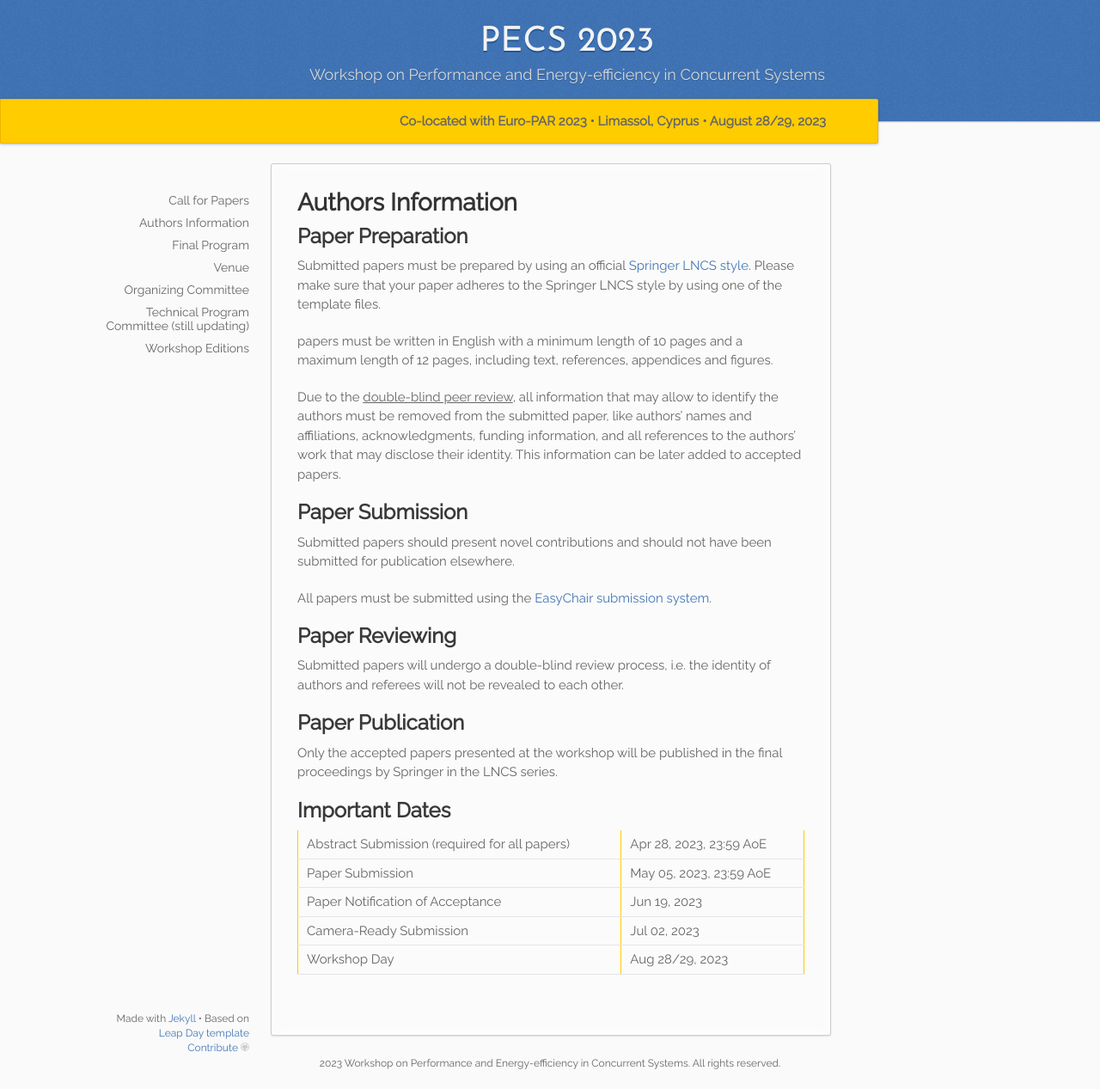
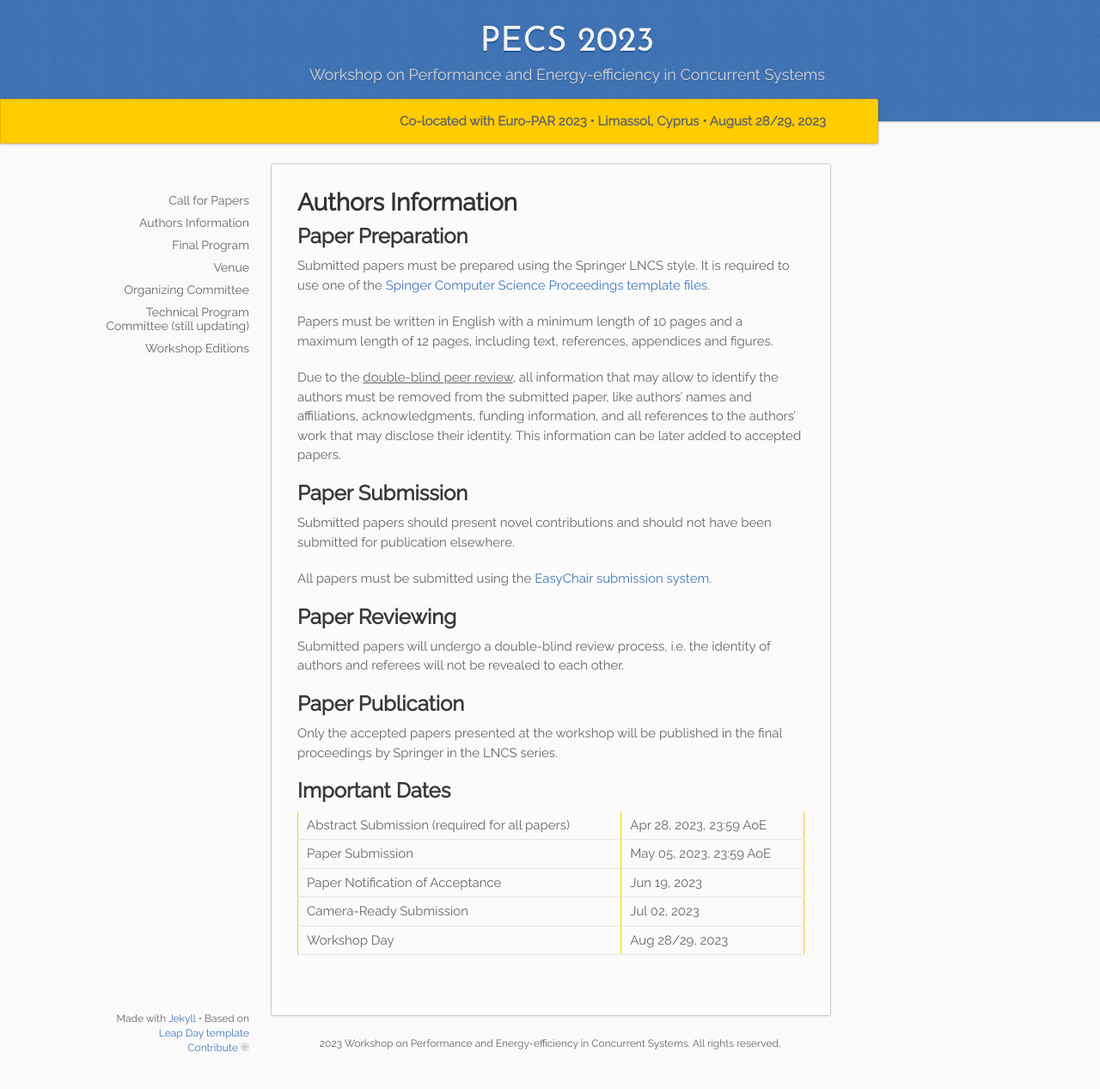
Before and after one commit to pecs-workshop/pecs-workshop.github.io, a Jekyll site: the page built from _2023/03.authors.md, in a window 1280 px wide and 1267 px high. Shown: the whole window at 86% size. Built offline with Jekyll 4.4.1, drawn with Linux system fonts in a browser that asks for light colours.

```diff
--- a/_2023/03.authors.md
+++ b/_2023/03.authors.md
@@ -8,9 +8,9 @@ permalink: /:collection/authors
 
 ## Paper Preparation
 
-Submitted papers must be prepared by using an official [Springer LNCS style](https://www.springer.com/gp/computer-science/lncs/conference-proceedings-guidelines). Please make sure that your paper adheres to the Springer LNCS style by using one of the template files.
+Submitted papers must be prepared using the Springer LNCS style. It is required to use one of the [Spinger Computer Science Proceedings template files](https://www.springer.com/gp/computer-science/lncs/conference-proceedings-guidelines).
 
-papers must be written in English with a minimum length of {{edition.min_pagelimit}} pages and a maximum length of {{edition.max_pagelimit}} pages, including text, references, appendices and figures.
+Papers must be written in English with a minimum length of {{edition.min_pagelimit}} pages and a maximum length of {{edition.max_pagelimit}} pages, including text, references, appendices and figures.
 
 Due to the <u>double-blind peer review</u>, all information that may allow to identify the authors must be removed from the submitted paper, like authors’ names and affiliations, acknowledgments, funding information, and all references to the authors’ work that may disclose their identity. This information can be later added to accepted papers.
 
--- a/_config.yml
+++ b/_config.yml
@@ -14,6 +14,7 @@ current_year: 2023
 # edition and set these variables correctly, a good part of the site is already consistent.
 collections:
   '2023':
+    description: Workshop on Performance and Energy-efficiency in Concurrent and Distributed Systems
     output: true
     permalink: /:collection/:title
     venue: "Limassol, Cyprus"
```
Also changed, not shown: _2023/07.venue.md (+1 -1 lines), _2023/index.md (+1 -1 lines).
